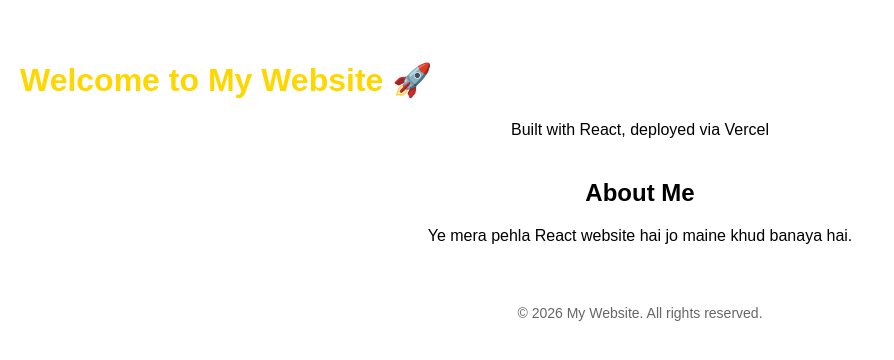
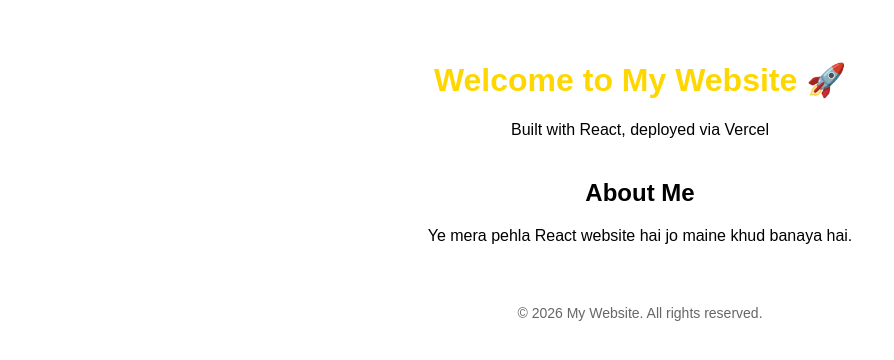
Before and after one commit to hebzur2002/learningheb1, a React (Vite) app: page / in a window 1280 px wide. Shown: the top 360 px of the page, without its empty margins (0-894 px from the left). Built offline with nearby package versions, Linux system fonts and the light colour scheme.

Commit message:
Change header text alignment to 'none'

```diff
--- a/src/App.css
+++ b/src/App.css
@@ -5,7 +5,7 @@
 }
 
 header h1 {
-  text-align: left;
+  text-align: none;
   color: #FFD700;
 }
 
```
